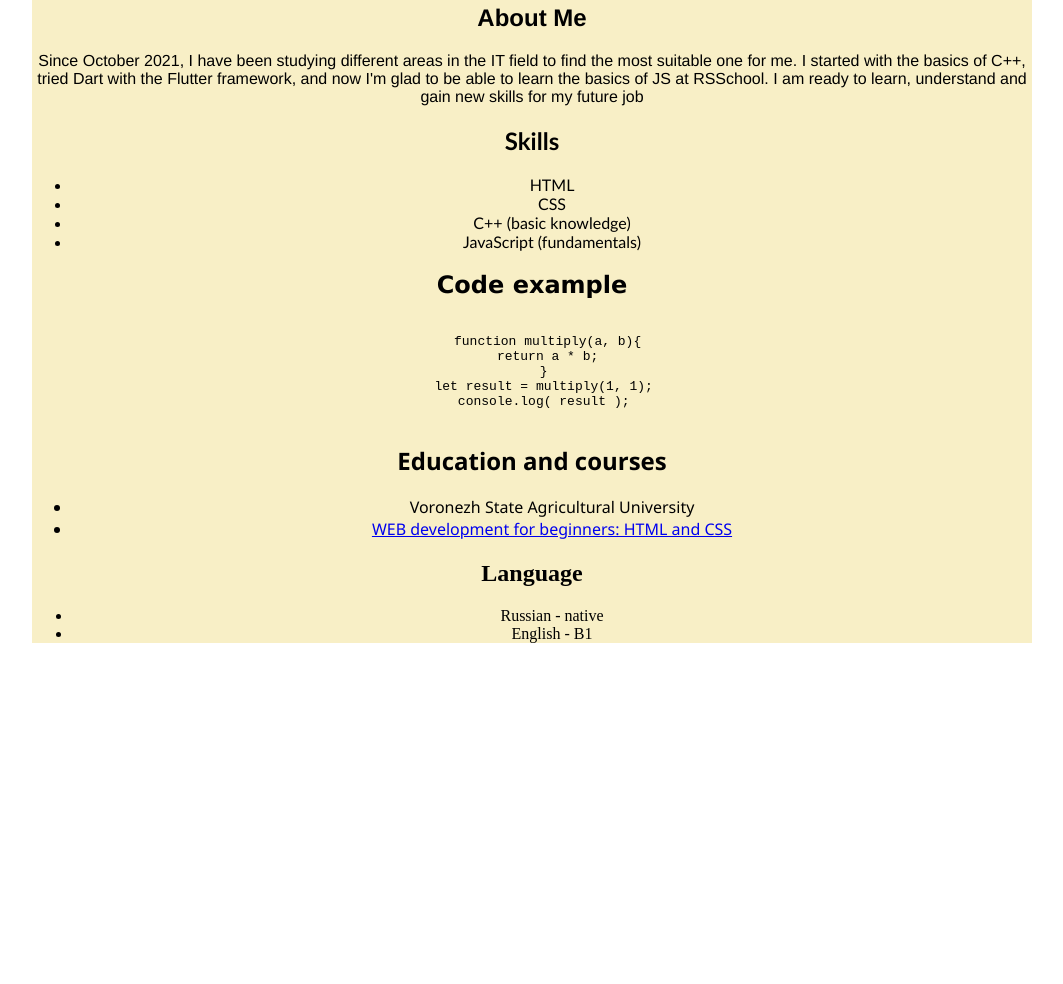
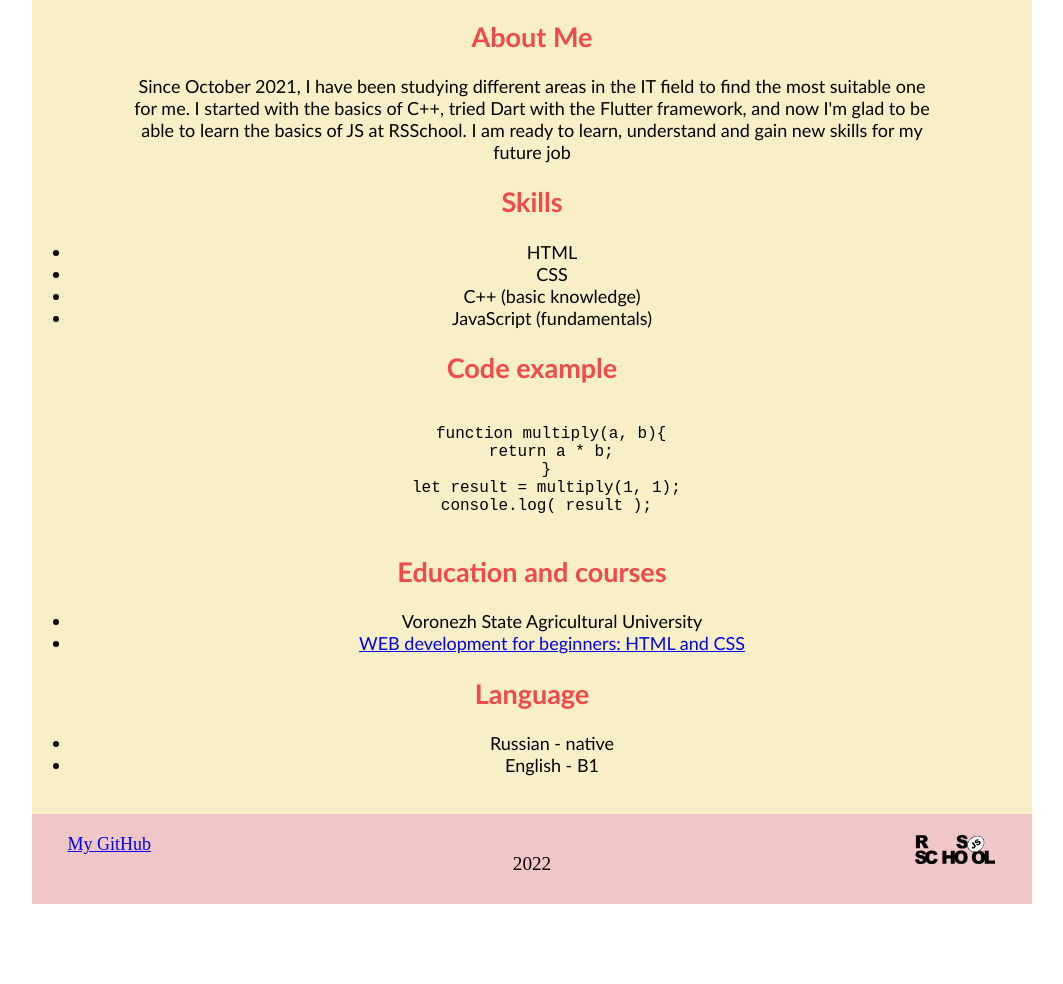
Before and after one commit to TanyaTss/rsschool-cv, a plain HTML site: page index.html in a window 1280 px wide. Shown: the part 667-1651 px from the top of the page, without its empty margins (108-1171 px from the left). Before the commit the page ends 1326 px from the top, so only its background shows below. Drawn offline with Linux system fonts and the light colour scheme; a script that the page names is missing.

Commit message:
feat: finished version

```diff
--- a/index.html
+++ b/index.html
@@ -3,9 +3,7 @@
 
 <head>
   <meta charset="utf-8">
-  <title>The HTML5 Herald</title>
-  <meta name="description" content="The HTML5 Herald">
-  <meta name="author" content="SitePoint">
+  <title>rs_school_cv</title>
   <link rel="stylesheet" href="style.css?v=1.0">
 </head>
 
@@ -72,6 +70,17 @@
       <script src="js/scripts.js"></script>
     </main>
     <footer>
+      <div class="footer">
+        <div class="git">
+          <a href="https://github.com/TanyaTss">My GitHub</a>
+        </div>
+        <div class="year">
+          <p>2022</p>
+        </div>
+        <div class="logo">
+          <a href="https://rs.school/js/"><img src="rs_school_js.svg" alt="logo" width="80" ;></a>
+        </div>
+      </div>
     </footer>
   </div>
 </body>
--- a/style.css
+++ b/style.css
@@ -8,21 +8,59 @@
 }
 .contacts{
     font-size: large;
-    font-family: 'Courier New', Courier, monospace;
-    color: rgb(242, 73, 73);
+    font-family: 'Gill Sans', 'Gill Sans MT', Calibri, 'Trebuchet MS', sans-serif;
 }
 .about_me{
-    font-family: 'Franklin Gothic Medium', 'Arial Narrow', Arial, sans-serif
+    font-size:large;
+    font-family: 'Gill Sans', 'Gill Sans MT', Calibri, 'Trebuchet MS', sans-serif;
+    width: 800px;
+    margin-left:auto;
+    margin-right:auto;
 }
 .skills{
+    font-size:large;
     font-family: 'Gill Sans', 'Gill Sans MT', Calibri, 'Trebuchet MS', sans-serif;
 }
 .code_example{
-    font-family: 'Lucida Sans', 'Lucida Sans Regular', 'Lucida Grande', 'Lucida Sans Unicode', Geneva, Verdana, sans-serif;
+    font-size:large;
+    font-family: 'Gill Sans', 'Gill Sans MT', Calibri, 'Trebuchet MS', sans-serif;
 }
 .education{
-    font-family: 'Segoe UI', Tahoma, Geneva, Verdana, sans-serif;
+    font-size:large;
+    font-family: 'Gill Sans', 'Gill Sans MT', Calibri, 'Trebuchet MS', sans-serif;
 }
 .language{
-    font-family: 'Times New Roman', Times, serif;
+    font-size:large;
+    font-family: 'Gill Sans', 'Gill Sans MT', Calibri, 'Trebuchet MS', sans-serif;
+    padding-bottom: 20px;
 }
+h2{
+    color: rgb(242, 73, 73);
+}
+h1{
+    color: rgb(235, 48, 48);
+}
+.footer{
+    display: flex;
+    flex-direction: row;
+    justify-content: flex-start;
+    padding: 20px;
+    background-color: rgb(240, 198, 198);
+    height: 50px;
+}
+.git{
+    font-size: large;
+    width: 150px;
+    height: 30px;
+    border-right: 0px;
+}
+.year{
+    font-size: larger;
+    width: 100%;
+    height: 30px;
+}
+.logo{
+    width: 150px;
+    border-left: 0px;
+    height: 150px;
+}
```
Also changed, not shown: rs_school_js.svg (added).
